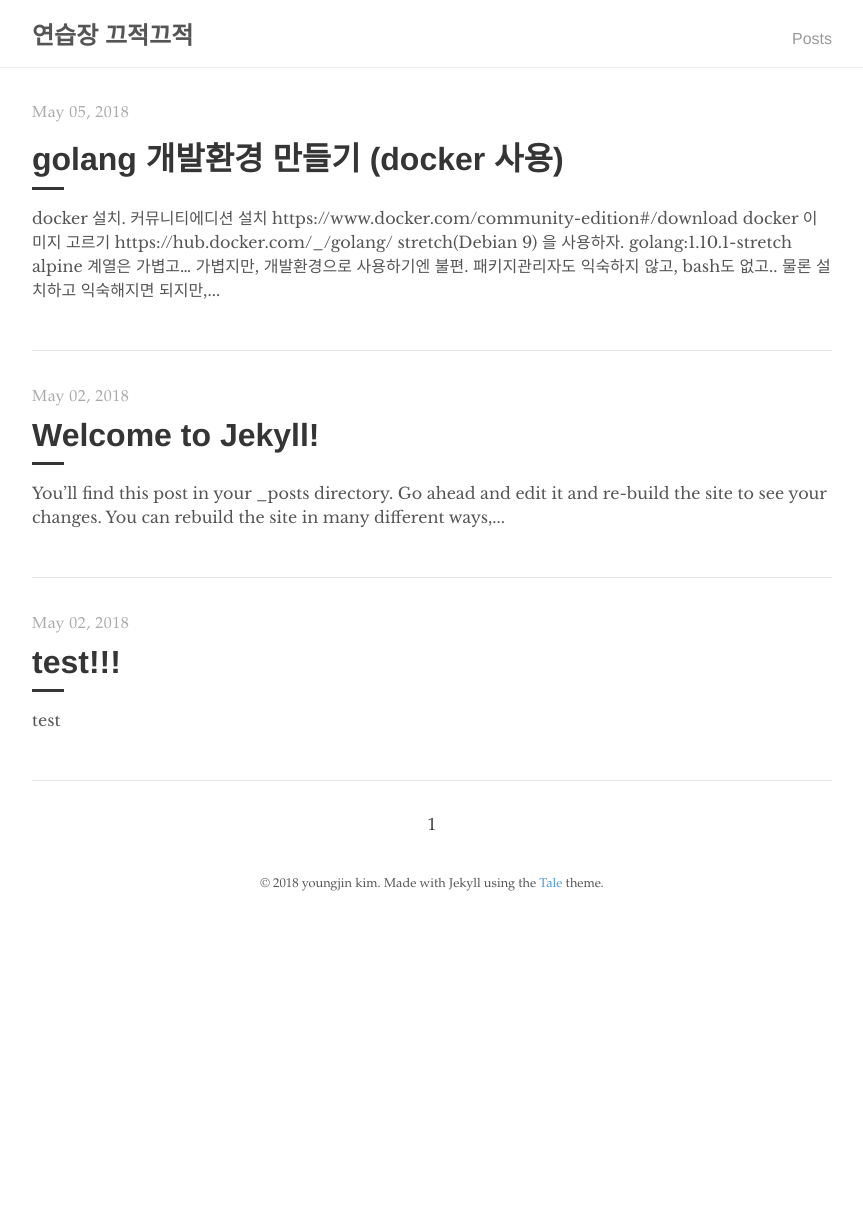
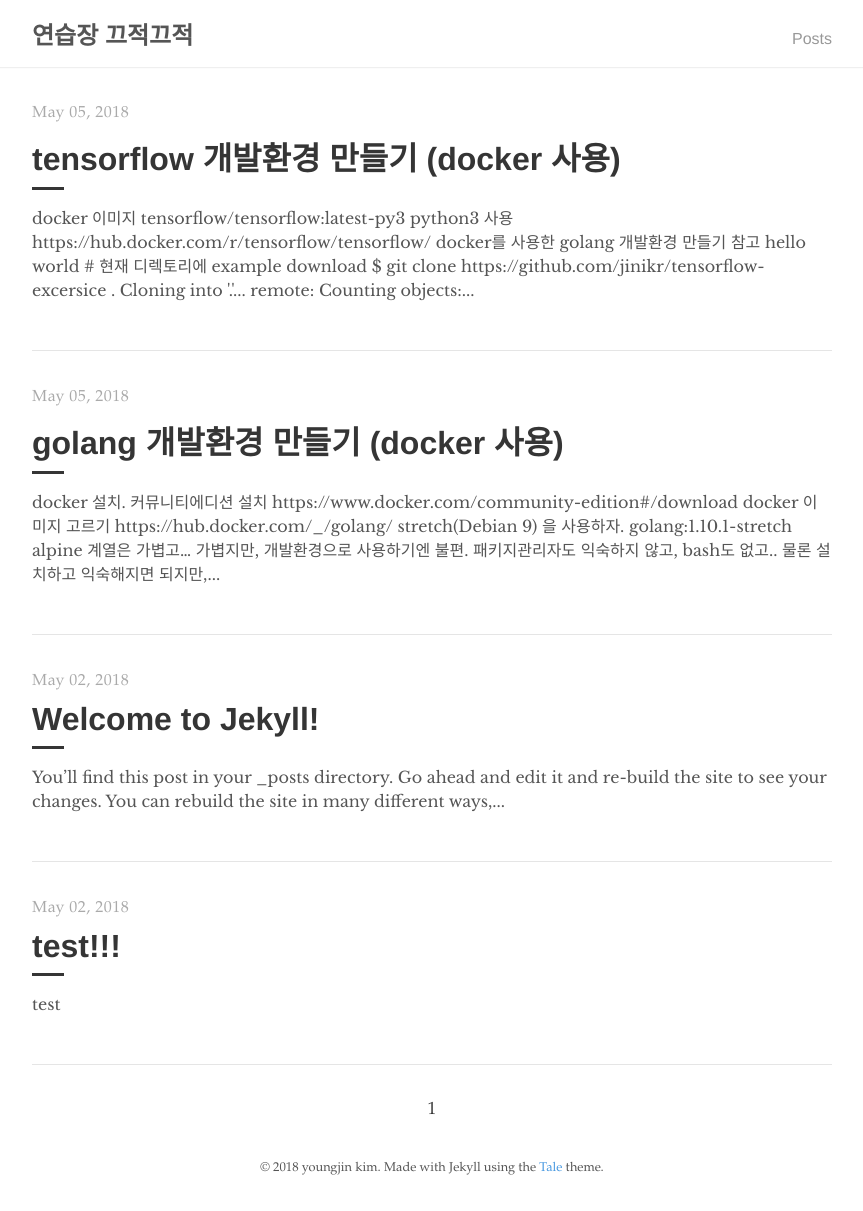
Before and after one commit to jinikr/jinikr.github.com, a Jekyll site: the page built from index.html, in a window 1280 px wide. Shown: the whole page, without its empty margins (208-1071 px from the left). Built offline with Jekyll 4.4.1, drawn with Linux system fonts in a browser that asks for light colours; the list of posts is cut into pages by our own code; before the commit the page ends 927 px from its top, so only the background shows below that; part of the change alters nothing that is shown.

Commit message:
tensorflow 개발환경 만들기

````diff
--- a/_posts/2018-05-05-golang-dev-env.md
+++ b/_posts/2018-05-05-golang-dev-env.md
@@ -47,7 +47,7 @@ categories: golang
 
 ### hello world
   ```sh
-  # example download
+  # 현재 디렉토리에 example download
   $ git clone https://github.com/jinikr/golang-exercise .
   Cloning into '.'...
   remote: Counting objects: 13, done.
--- /dev/null
+++ b/_posts/2018-05-05-tensorflow-dev-env.md
@@ -0,0 +1,86 @@
+---
+layout: post
+title: "tensorflow 개발환경 만들기 (docker 사용)"
+author: yjk
+categories: tensorflow
+---
+
+### docker 이미지
+  - tensorflow/tensorflow:latest-py3
+    python3 사용
+    <https://hub.docker.com/r/tensorflow/tensorflow/>
+  - [docker를 사용한 golang 개발환경 만들기 참고](https://jinikr.github.io/2018-05-05/golang-dev-env)
+
+### hello world
+  ```sh
+  # 현재 디렉토리에 example download
+  $ git clone https://github.com/jinikr/tensorflow-excersice .
+  Cloning into '.'...
+  remote: Counting objects: 6, done.
+  remote: Compressing objects: 100% (4/4), done.
+  remote: Total 6 (delta 0), reused 6 (delta 0), pack-reused 0
+  Unpacking objects: 100% (6/6), done.
+
+  # docker 실행 (docker-compose 사용)
+  $ docker-compose up -d
+  Creating network "tensorflow-excersice_default" with the default driver
+  Building golang-dev
+  Step 1/2 : FROM tensorflow/tensorflow:latest-py3
+  latest-py3: Pulling from tensorflow/tensorflow
+  297061f60c36: Pull complete
+  e9ccef17b516: Pull complete
+  dbc33716854d: Pull complete
+  8fe36b178d25: Pull complete
+  686596545a94: Pull complete
+  11251ff8ca17: Pull complete
+  632ad5221740: Pull complete
+  c61bc0eaf8d9: Pull complete
+  f5e02d7ae67a: Pull complete
+  f29a5775b72a: Pull complete
+  c9bf16bc9d22: Pull complete
+  d4423e297b68: Pull complete
+  418a4217796d: Pull complete
+  02b18d984060: Pull complete
+  Digest: sha256:24b533d6db08369375f85b7d8da0e7d8c35c105337a7f6fa71947195b900eec9
+  Status: Downloaded newer image for tensorflow/tensorflow:latest-py3
+  ---> a83a3dd79ff9
+  Step 2/2 : RUN pip install "h5py==2.8.0rc1"     && export TF_CPP_MIN_LOG_LEVEL=2
+  ---> Running in 7d944f6ed0e3
+  Collecting h5py==2.8.0rc1
+    Downloading https://files.pythonhosted.org/packages/00/26/4bbf836d3a32d91b0bec3a7533d27abcd13aeafb68fc7cbfdf3ff792758b/h5py-2.8.0rc1-cp35-cp35m-manylinux1_x86_64.whl (2.4MB)
+  ^@Requirement already satisfied: numpy>=1.7 in /usr/local/lib/python3.5/dist-packages (from h5py==2.8.0rc1) (1.14.2)
+  Requirement already satisfied: six in /usr/local/lib/python3.5/dist-packages (from h5py==2.8.0rc1) (1.11.0)
+  Installing collected packages: h5py
+    Found existing installation: h5py 2.7.1
+      Uninstalling h5py-2.7.1:
+        Successfully uninstalled h5py-2.7.1
+  Successfully installed h5py-2.8.0rc1
+  Removing intermediate container 7d944f6ed0e3
+  ---> 57bc8e411f5d
+  Successfully built 57bc8e411f5d
+  Successfully tagged tf-dev:0.1
+  WARNING: Image for service golang-dev was built because it did not already exist. To rebuild this image you must use `docker-compose build` or `docker-compose up --build`.
+  Creating tf-dev ... done
+
+  # docker 컨테이너 확인
+  $ docker ps
+  CONTAINER ID        IMAGE                   COMMAND                  CREATED             STATUS              PORTS                NAMES
+  95fa37fdd8a4        tf-dev:0.1              "/run_jupyter.sh --a…"   About an hour ago   Up About an hour    6006/tcp, 8888/tcp   tf-dev
+
+  # docker 컨테이너의 bash 접속
+  $ docker exec -it tf-dev bash
+  root@95fa37fdd8a4:/var/app#
+
+  # hello world 테스트
+  root@95fa37fdd8a4:/var/app# cd 01.\ hello-world/
+  root@95fa37fdd8a4:/var/app/01. hello-world# python hello-world.py
+  Tensor("Const:0", shape=(), dtype=string)
+  2018-05-05 12:11:27.978539: I tensorflow/core/platform/cpu_feature_guard.cc:140] Your CPU supports instructions that this TensorFlow binary was not compiled to use: AVX2 FMA
+  b'Hello, Tensor.'
+  ```
+
+### 부록
+  - 경고메세지 보기싫으면..
+    ```sh
+    export TF_CPP_MIN_LOG_LEVEL=2
+    ```
````
